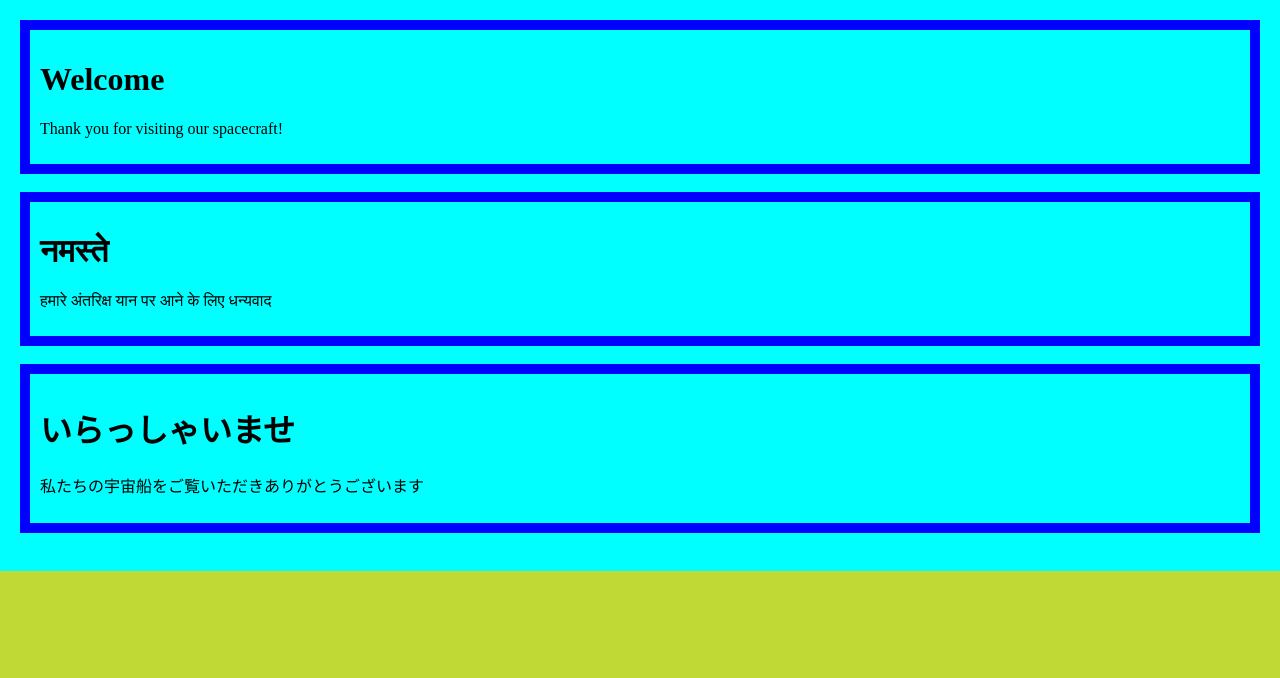
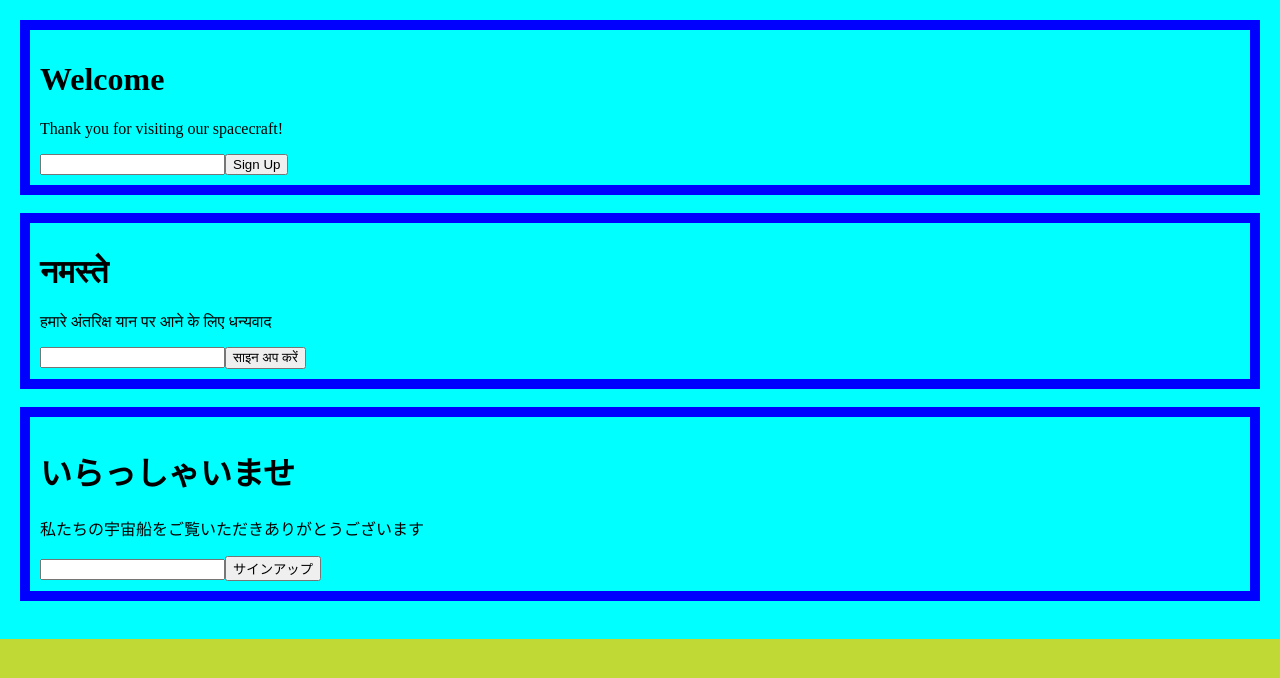
Before and after one commit to SinhaVinit/Main-Concept-React, a React (Create React App) app: page / in a window 1280 px wide. Shown: the top 678 px of the page. Built offline with nearby package versions, Linux system fonts and the light colour scheme.

Commit message:
Composition vs Inheritance 4 (Specialization 2) (SignUpDialog)

```diff
--- a/src/components/App.jsx
+++ b/src/components/App.jsx
@@ -1,24 +1,57 @@
+import React from "react";
 import Dialog from "./Dialog";
 
-function App() {
 const messages = [
-    { title: "Welcome", message: "Thank you for visiting our spacecraft!" },
-    { title: "नमस्ते", message: "हमारे अंतरिक्ष यान पर आने के लिए धन्यवाद" },
+  {
+    title: "Welcome",
+    message: "Thank you for visiting our spacecraft!",
+    signUp: "Sign Up",
+  },
+  {
+    title: "नमस्ते",
+    message: "हमारे अंतरिक्ष यान पर आने के लिए धन्यवाद",
+    signUp: "साइन अप करें",
+  },
   {
     title: "いらっしゃいませ",
     message: "私たちの宇宙船をご覧いただきありがとうございます",
+    signUp: "サインアップ",
   },
 ];
 
+class SignUpDialog extends React.Component {
+  constructor(props) {
+    super(props);
+    this.state = { login: "" };
+
+    this.handleChange = this.handleChange.bind(this);
+    this.handleSignUp = this.handleSignUp.bind(this);
+  }
+
+  handleChange(e) {
+    this.setState({ login: e.target.value });
+  }
+
+  handleSignUp(e) {
+    alert("Welcome " + this.state.login);
+    e.preventDefault();
+  }
+
+  render() {
     return (
       <div>
-      {messages.map((message) => (
-        <div>
-          <Dialog title={message.title} message={message.message} />
+        {messages.map((message, index) => (
+          <div key={index}>
+            <Dialog title={message.title} message={message.message}>
+              <input value={this.state.value} onChange={this.handleChange} />
+              <button onClick={this.handleSignUp}>{message.signUp}</button>
+            </Dialog>
             <br />
           </div>
         ))}
       </div>
     );
   }
-export default App;
+}
+
+export default SignUpDialog;
--- a/src/components/Dialog.jsx
+++ b/src/components/Dialog.jsx
@@ -11,6 +11,7 @@ function Dialog(props) {
     <FancyBorder colour="blue">
       <h1>{props.title}</h1>
       <p>{props.message}</p>
+      {props.children}
     </FancyBorder>
   );
 }
```
Lines whose indentation alone changed are shown as unchanged.
